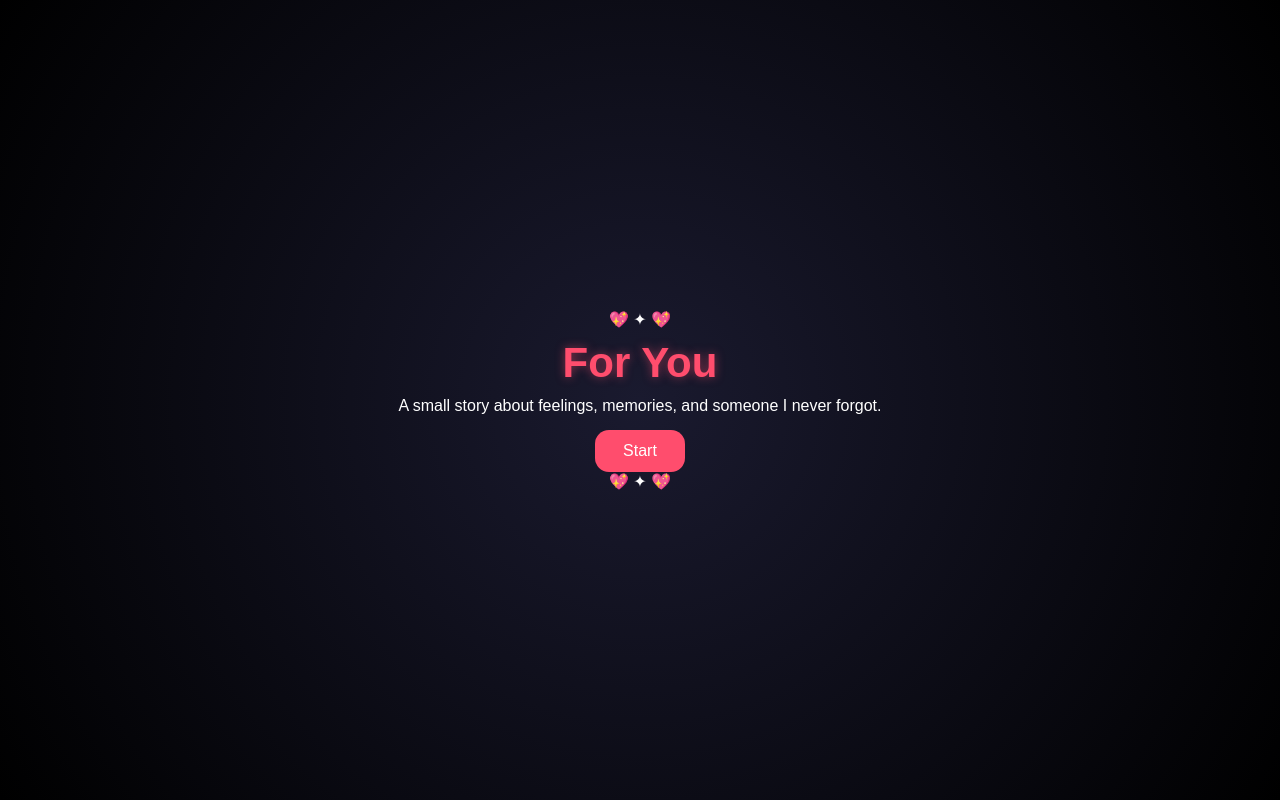
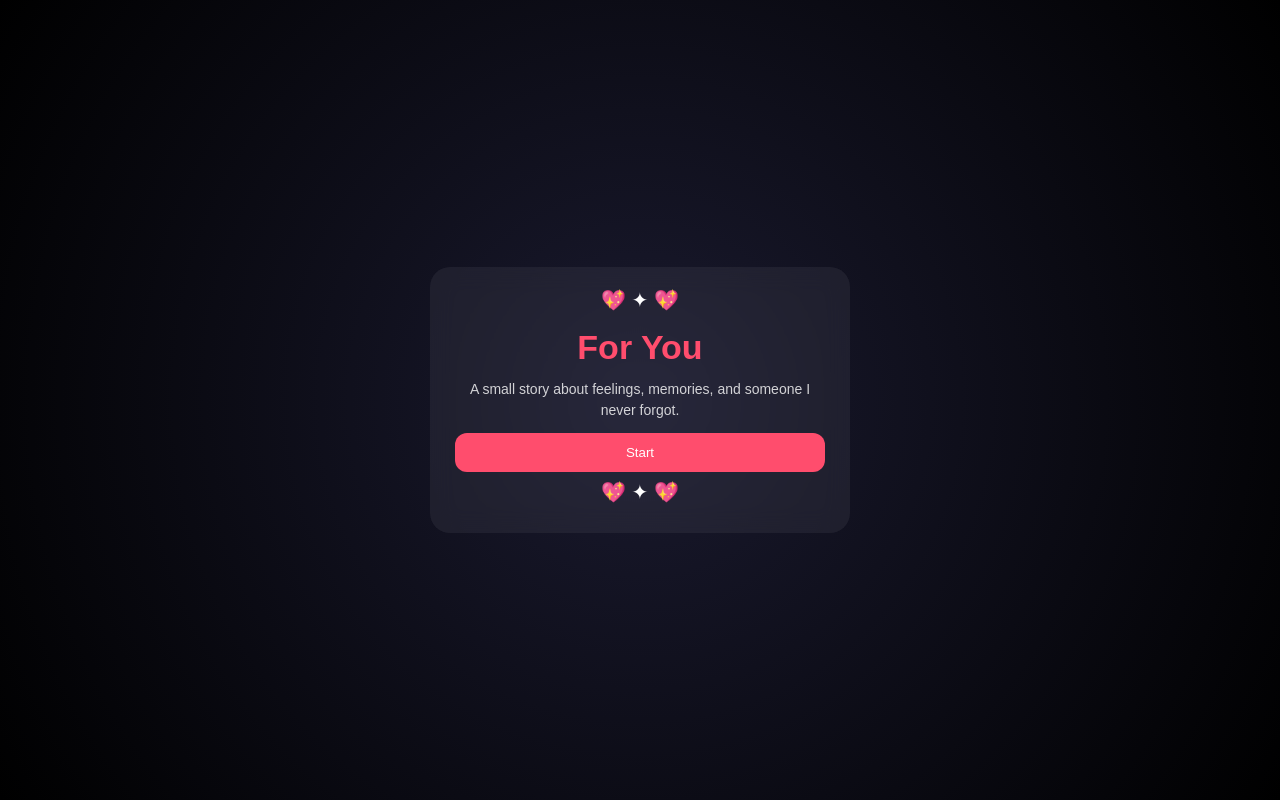
Before and after one commit to mlf167937-svg/Rauf, a Flask app: page / in a window 1280 px wide. Run offline with Flask 3, Linux system fonts and the light colour scheme.

Commit message:
Update style.css

```diff
--- a/static/style.css
+++ b/static/style.css
@@ -2,7 +2,7 @@
   margin:0;
   padding:0;
   box-sizing:border-box;
-  font-family:Arial, sans-serif;
+  font-family:Arial;
 }
 
 body{
@@ -11,9 +11,7 @@ body{
   overflow:hidden;
 }
 
-/* =========================
-   START SCREEN
-========================= */
+/* ================= START ================= */
 
 #startScreen{
   position:fixed;
@@ -21,50 +19,51 @@ body{
   display:flex;
   justify-content:center;
   align-items:center;
-
   background:radial-gradient(circle,#1a1a2f,#000);
   z-index:999;
 }
 
 .box{
+  width:min(90vw,420px);
   text-align:center;
-  padding:20px;
-  animation:fadeIn 1s ease;
+
+  padding:25px;
+  border-radius:20px;
+
+  background:rgba(255,255,255,0.06);
+  backdrop-filter:blur(12px);
+
+  display:flex;
+  flex-direction:column;
+  gap:12px;
 }
 
 h1{
-  font-size:clamp(22px,5vw,42px);
+  font-size:clamp(22px,4vw,34px);
   color:#ff4d6d;
-  text-shadow:0 0 10px rgba(255,77,109,0.5);
-  margin:10px 0;
+}
+
+p{
+  font-size:14px;
+  opacity:0.8;
+  line-height:1.5;
 }
 
 button{
-  margin-top:15px;
-  padding:12px 28px;
+  padding:12px 20px;
   border:none;
-  border-radius:14px;
+  border-radius:12px;
   background:#ff4d6d;
   color:white;
-  font-size:16px;
   cursor:pointer;
-  transition:0.3s;
 }
 
-button:hover{
-  transform:scale(1.08);
-  background:#ff2e55;
-}
-
-.love{
+.glow{
   font-size:20px;
-  margin:5px 0;
   animation:float 2s infinite ease-in-out;
 }
 
-/* =========================
-   STORY CONTAINER
-========================= */
+/* ================= STORY ================= */
 
 #container{
   position:relative;
@@ -76,32 +75,24 @@ button:hover{
   align-items:center;
 }
 
-/* =========================
-   STORY CARD
-========================= */
-
 .card{
   position:absolute;
 
   width:min(92vw,800px);
 
-  display:flex;
-  flex-direction:column;
-  align-items:center;
-  text-align:center;
+  padding:20px;
 
-  padding:22px;
+  background:rgba(255,255,255,0.05);
+  backdrop-filter:blur(10px);
 
-  background:rgba(255,255,255,0.06);
-  backdrop-filter:blur(12px);
-
-  border-radius:22px;
+  border-radius:20px;
 
   opacity:0;
   transform:translateY(30px);
 
   transition:0.8s ease;
-  box-shadow:0 10px 30px rgba(0,0,0,0.4);
+
+  text-align:center;
 }
 
 .card.active{
@@ -109,99 +100,42 @@ button:hover{
   transform:translateY(0);
 }
 
-h2{
-  font-size:clamp(20px,4vw,32px);
-  margin-bottom:10px;
-  color:#fff;
+img{
+  width:100%;
+  max-height:55vh;
+  object-fit:cover;
+  border-radius:15px;
+  margin-top:10px;
 }
 
 .text{
   margin-top:12px;
+  line-height:1.8;
   font-size:clamp(14px,2.5vw,18px);
-  line-height:1.8;
   white-space:pre-line;
-  color:#eaeaea;
 }
 
-/* =========================
-   IMAGE
-========================= */
-
-img{
-  width:100%;
-  max-height:55vh;
-  object-fit:cover;
-  border-radius:18px;
-  margin-top:12px;
-
-  opacity:1;
-  transition:0.6s ease;
-}
-
-/* =========================
-   HEART BACKGROUND
-========================= */
+/* ================= HEART BG ================= */
 
 #bg{
   position:fixed;
   inset:0;
-  overflow:hidden;
-  z-index:0;
   pointer-events:none;
 }
 
 .heart{
   position:absolute;
   color:#ff4d6d;
-  font-size:16px;
-  animation:floatUp 6s linear infinite;
-  opacity:0.8;
+  animation:up 6s linear infinite;
 }
 
-/* =========================
-   ANIMATIONS
-========================= */
-
-@keyframes floatUp{
-  0%{
-    transform:translateY(100vh);
-    opacity:0;
-  }
-  50%{
-    opacity:1;
-  }
-  100%{
-    transform:translateY(-10vh);
-    opacity:0;
-  }
+@keyframes up{
+  0%{transform:translateY(100vh);opacity:0;}
+  50%{opacity:1;}
+  100%{transform:translateY(-10vh);opacity:0;}
 }
 
 @keyframes float{
   0%,100%{transform:translateY(0);}
   50%{transform:translateY(-6px);}
 }
-
-@keyframes fadeIn{
-  from{opacity:0; transform:scale(0.95);}
-  to{opacity:1; transform:scale(1);}
-}
-
-/* =========================
-   RESPONSIVE FIX
-========================= */
-
-@media (max-width:480px){
-
-  button{
-    font-size:14px;
-    padding:10px 20px;
-  }
-
-  .card{
-    padding:16px;
-  }
-
-  .text{
-    font-size:14px;
-  }
-}
```
